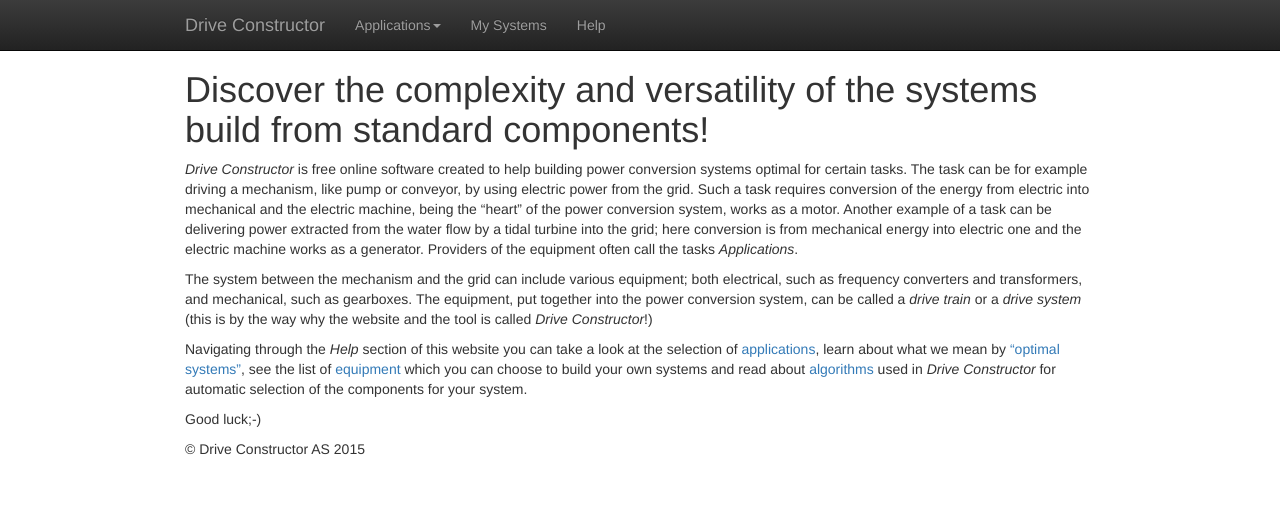
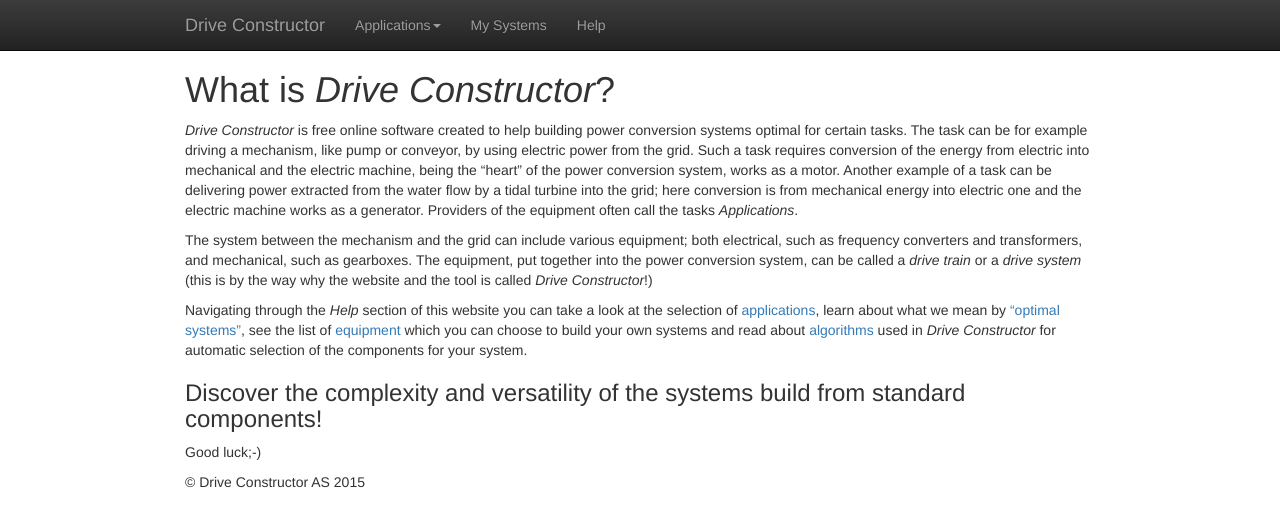
Before and after one commit to Alexey1Gavrilov/drive-constructor-site, a Jekyll site: the page built from help/about.md, in a window 1280 px wide. Shown: the top 527 px of the page. Built offline with Jekyll 4.4.1, drawn with Linux system fonts in a browser that asks for light colours; some of the changed lines change nothing that is shown.

Commit message:
Update about.md

```diff
--- a/help/about.md
+++ b/help/about.md
@@ -2,7 +2,7 @@
 layout: default
 ---
 
-# Discover the complexity and versatility of the systems build from standard components!
+# What is *Drive Constructor*?
 
 *Drive Constructor* is free online software created to help building power conversion systems optimal for certain tasks. The task can be for example driving a mechanism, like pump or conveyor, by using electric power from the grid. Such a task requires conversion of the energy from electric into mechanical and the electric machine, being the "heart" of the power conversion system, works as a motor. Another example of a task can be delivering power extracted from the water flow by a tidal turbine into the grid; here conversion is from mechanical energy into electric one and the electric machine works as a generator. Providers of the equipment often call the tasks *Applications*.
 
@@ -10,4 +10,6 @@
 
 Navigating through the *Help* section of this website you can take a look at the selection of [applications](applications/overview.html), learn about what we mean by ["optimal systems"](applications/overview.html), see the list of [equipment](equipment/equipment.html) which you can choose to build your own systems and read about [algorithms](algorithms/algorithms.html) used in *Drive Constructor* for automatic selection of the components for your system.
 
+### Discover the complexity and versatility of the systems build from standard components!
+
 Good luck;-)
```
